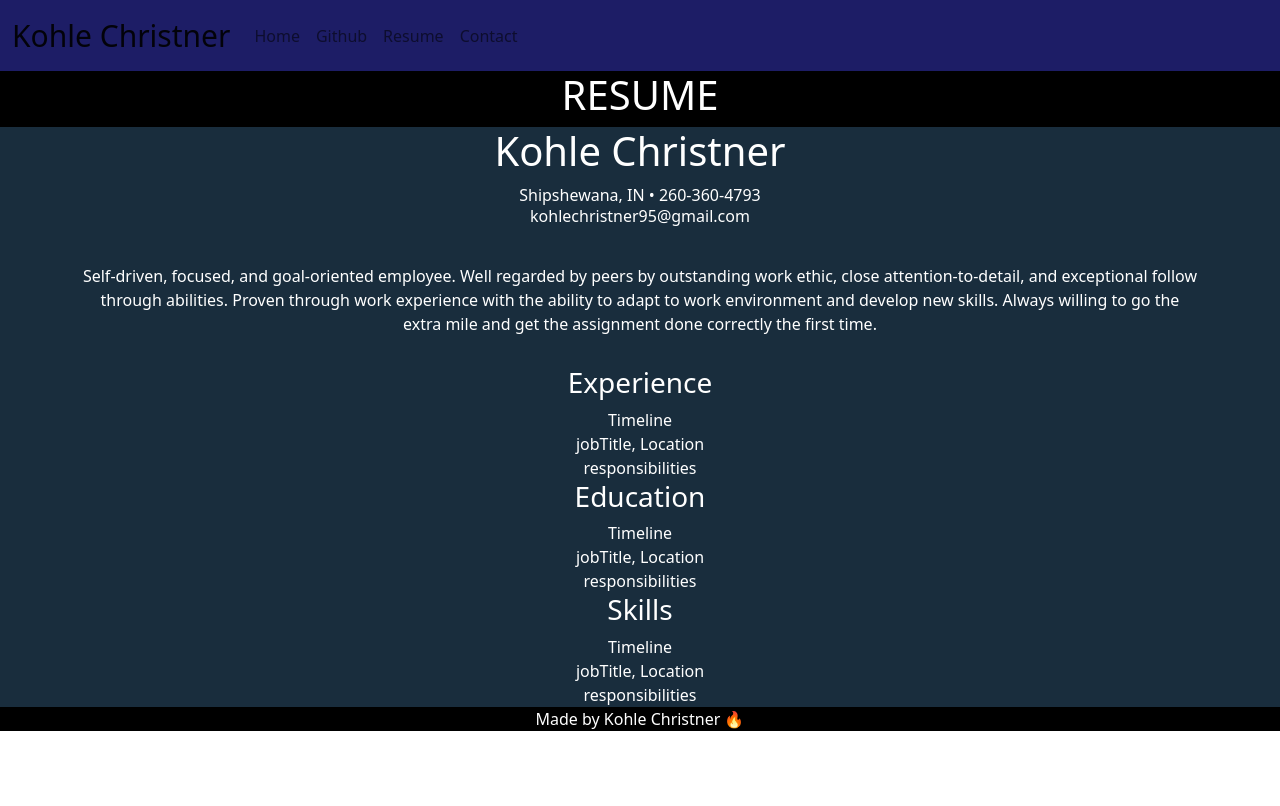
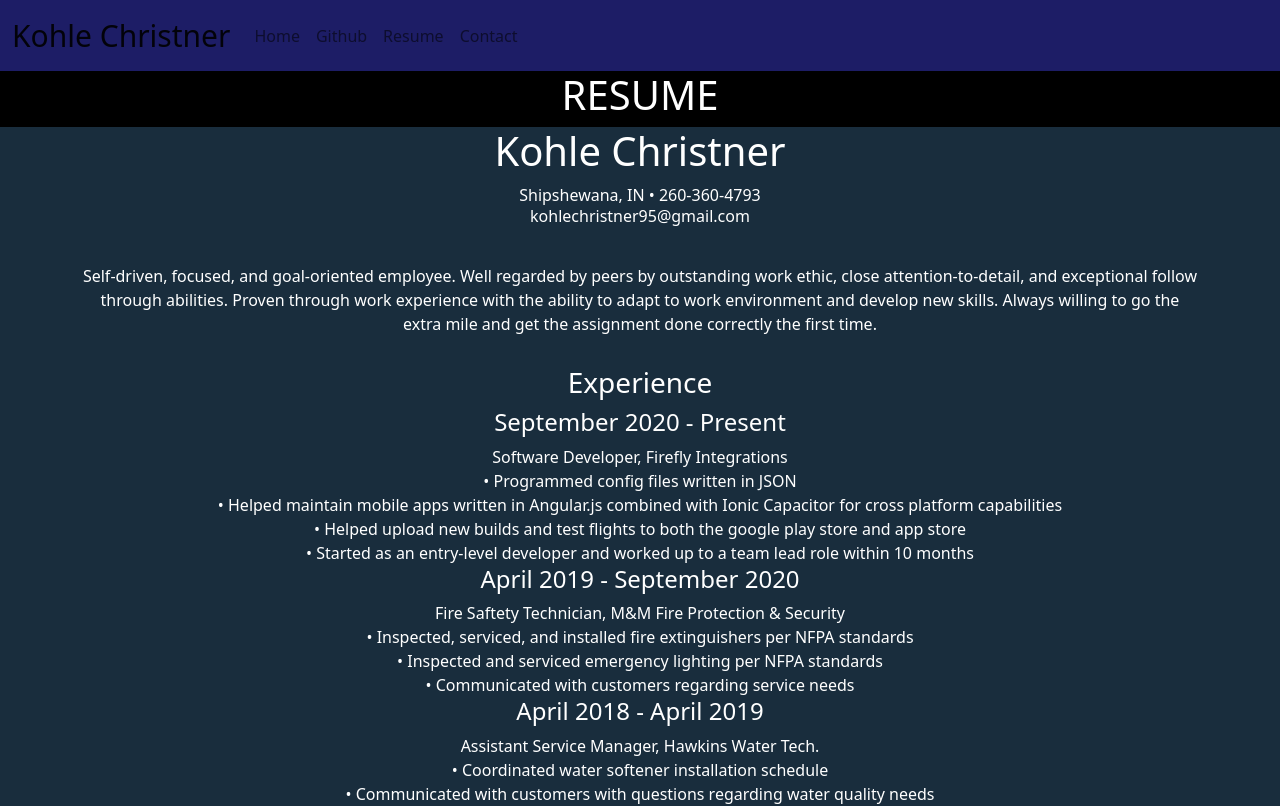
Before and after one commit to kohleChristner95/portfolio-website, a React (Create React App) app: page /Resume in a window 1280 px wide. Shown: the top 806 px of the page. Built offline with nearby package versions, Linux system fonts and the light colour scheme.

Commit message:
Minor updates with spelling. list component now displays information on the web page! Started adding styling to list component.

```diff
--- a/src/Components/ResumeComponents/List.js
+++ b/src/Components/ResumeComponents/List.js
@@ -1,11 +1,18 @@
 import React from "react";
 
-const List = () => {
+const List = (props) => {
+  let list = props.list;
   return (
-    <div className="container">
-      <div>Timeline</div>
-      <div>jobTitle, Location</div>
-      <div>responsibilities</div>
+    <div key={props.jobTitle} className="container">
+      <h4>{list.timeLine}</h4>
+      <div>
+        {list.jobTitle}, {list.location}
+      </div>
+      <div>
+        {list.responsibilities.map((item) => {
+          return <div key={item}>• {item}</div>;
+        })}
+      </div>
     </div>
   );
 };
--- a/src/Components/ResumeComponents/Main.js
+++ b/src/Components/ResumeComponents/Main.js
@@ -1,13 +1,14 @@
+/* eslint-disable no-unused-expressions */
 import React from "react";
 import List from "./List";
 
-const Main = ({ headerTitles }) => {
-  // console.log(props.headerTitles);
+const Main = (props) => {
+  const listArray = [];
   const experience = [
     {
       timeLine: "September 2020 - Present",
       jobTitle: "Software Developer",
-      company: "Firefly Integrations",
+      location: "Firefly Integrations",
       responsibilities: [
         "Programmed config files written in JSON",
         "Helped maintain mobile apps written in Angular.js combined with Ionic Capacitor for cross platform capabilities",
@@ -22,12 +23,12 @@ const Main = ({ headerTitles }) => {
       responsibilities: [
         "Inspected, serviced, and installed fire extinguishers per NFPA standards",
         "Inspected and serviced emergency lighting per NFPA standards",
-        "• Communicated with customers regarding service needs",
+        "Communicated with customers regarding service needs",
       ],
     },
     {
       timeLine: "April 2018 - April 2019",
-      jobTitle: "Assistand Service Manager",
+      jobTitle: "Assistant Service Manager",
       location: "Hawkins Water Tech.",
       responsibilities: [
         "Coordinated water softener installation schedule",
@@ -53,7 +54,7 @@ const Main = ({ headerTitles }) => {
     },
   ];
 
-  const softSkills = [
+  const skills = [
     "Problem-solving",
     "Attention to detail",
     "Clear communication",
@@ -61,14 +62,48 @@ const Main = ({ headerTitles }) => {
     "Strong desire to learn",
   ];
 
+  listArray.push(experience, education, skills);
+
+  // write mapping code and try again tomorrow
+
+  function mappingList(arg) {
+    if (arg === "Experience") {
+      for (const x of listArray) {
+        if (x.length === 3) {
+          return x.map((list) => {
+            return <List list={list} />;
+          });
+        }
+      }
+    }
+    if (arg === "Education") {
+      for (const x of listArray) {
+        if (x.length === 2) {
+          return x.map((list) => {
+            return <List list={list} />;
+          });
+        }
+      }
+    }
+    if (arg === "Skills") {
+      for (const x of listArray) {
+        if (x.length > 3) {
+          return x.map((list) => {
+            return <div>{list}</div>;
+          });
+        }
+      }
+    }
+  }
+
   return (
-    <div>
-      {headerTitles.map((headerName) => {
+    <div className="container">
+      {props.headerTitles.map((headerName) => {
         return (
-          <div>
-            <h3>{headerName}</h3>
-            <List />
-          </div>
+          <>
+            <h3 key={headerName}>{headerName}</h3>
+            {mappingList(headerName)}
+          </>
         );
       })}
     </div>
```
